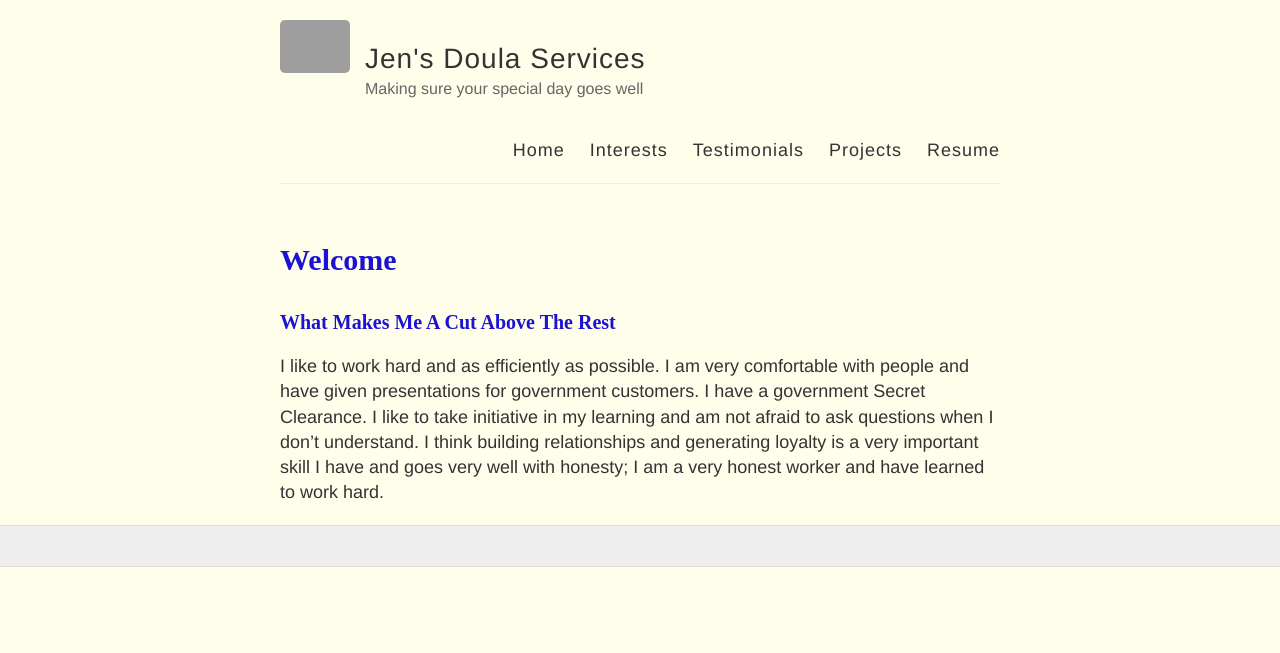
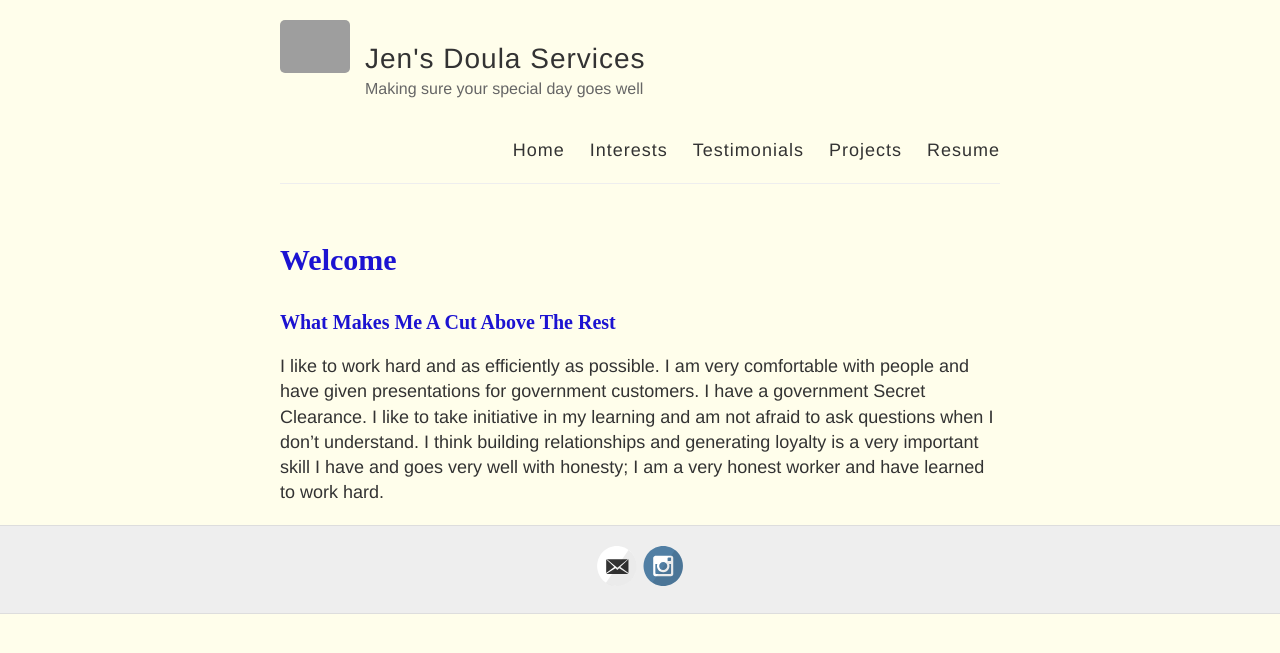
Before and after one commit to runzaga/TravelShacking.github.io, a Jekyll site: the page built from index.md, in a window 1280 px wide. Shown: the top 653 px of the page. Built offline with Jekyll 4.4.1, drawn with Linux system fonts in a browser that asks for light colours; grey boxes are pictures that could not be loaded.

Commit message:
Update default.html

```diff
--- a/_layouts/default.html
+++ b/_layouts/default.html
@@ -73,7 +73,7 @@
     <div class="wrapper-footer">
       <div class="container">
         <footer class="footer">
-		<!--{% include svg-icons.html %}-->
+		{% include svg-icons.html %}
         </footer>
       </div>
     </div>
```
